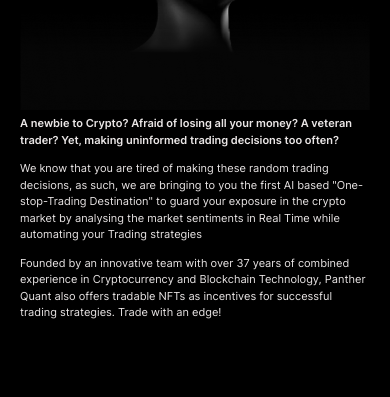
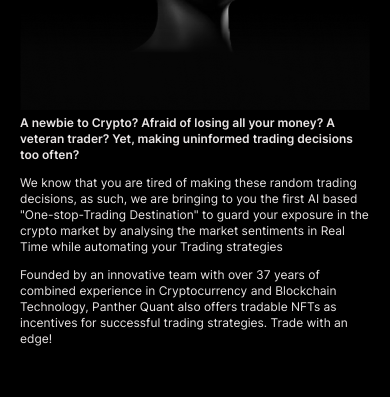
Before and after one commit to AribaAbbas123/Quant-Panther, a React (Create React App) app: page / in a window 390 px wide. Shown: the part 869-1266 px from the top of the page. Built offline with nearby package versions, Linux system fonts and the light colour scheme.

Commit message:
Final change

```diff
--- a/src/App.css
+++ b/src/App.css
@@ -1492,7 +1492,7 @@
     animation: showHide 5s ease-in-out infinite;
     left: -74px;
     bottom: -35px;
-    width: 50%;
+    width: 40%;
 }.token-text {
   left: -11px;
   bottom: -10px;
@@ -1502,7 +1502,7 @@
 @media screen and (min-width: 0px) and (max-width: 480px) {
   .input-footer-main {
     width: 335px;
-    height: 43px;
+    height: 44px;
   }
 
   .input-footer {
@@ -1599,6 +1599,12 @@
   .roadmap-circle-top {
     width: 30%;
   }
+  .circle-Bottom-Ani-road {
+    animation: showHide 5s ease-in-out infinite;
+    left: -80px;
+    bottom: -35px;
+    width: 50%;
+}
 
   .token-text {
     left: -6px;
--- a/src/Components/Banner.jsx
+++ b/src/Components/Banner.jsx
@@ -81,9 +81,9 @@
             </div>
 
             <div className='text-pClr leading-normal flex justify-end flex-col '>
-              <p className='semiBold text-[11px] lg:text-[22px] md:text-[11px]'>A newbie to Crypto? Afraid of losing all your money? A veteran trader? Yet, making uninformed trading decisions too often?</p>
-              <p className='regular text-[11px] lg:text-base md:text-[11px] py-3'> We know that you are tired of making these random trading decisions, as such, we are bringing to you the first AI based "One-stop-Trading Destination" to guard your exposure in the crypto market by analysing the market sentiments in Real Time while automating your Trading strategies</p>
-              <p className='regular text-[11px] lg:text-base md:text-[11px]'> Founded by an innovative team with over 37 years of combined experience in Cryptocurrency and Blockchain Technology, Panther Quant also offers tradable NFTs as incentives for successful trading strategies. Trade with an edge!</p>
+              <p className='semiBold text-xs lg:text-[22px] md:text-xs'>A newbie to Crypto? Afraid of losing all your money? A veteran trader? Yet, making uninformed trading decisions too often?</p>
+              <p className='regular text-xs lg:text-base md:text-xs py-3'> We know that you are tired of making these random trading decisions, as such, we are bringing to you the first AI based "One-stop-Trading Destination" to guard your exposure in the crypto market by analysing the market sentiments in Real Time while automating your Trading strategies</p>
+              <p className='regular text-xs lg:text-base md:text-xs'> Founded by an innovative team with over 37 years of combined experience in Cryptocurrency and Blockchain Technology, Panther Quant also offers tradable NFTs as incentives for successful trading strategies. Trade with an edge!</p>
             </div>
           </div>
 
--- a/src/Components/Footer.jsx
+++ b/src/Components/Footer.jsx
@@ -9,7 +9,7 @@
       <div className='footer-gradient'>
         <div className='px-5 lg:px-20 md:px-10-20 pt-14 lg:pt-36'>
 
-          <div className='flex lg:justify-between flex-wrap pb-16'>
+          <div className='flex justify-center flex-wrap pb-16'>
 
             <div className='grow'>
               <h1 className='text-white bold text-2xl lg:text-4xl'>Reach U<span className='text-purple'>s Now</span></h1>
--- a/src/Components/Token.jsx
+++ b/src/Components/Token.jsx
@@ -82,7 +82,7 @@
             {/* smallScreen-token */}
             <div className='smallScreen-token'>
               {/* 1st row  */}
-              <div className='flex justify-between pt-4'>
+              <div className='flex justify-between pt-4 gap-4'>
                 {/* 1 */}
                 <div className='flex gap-3 flex-col lg:text-end token-main-tab team ms-0 lg:ms-auto md:ms-0'>
                   <p className='text-xs lg:text-base semiBold pr-[14px]'>Team</p>
@@ -95,7 +95,7 @@
                 </div>
               </div>
               {/* 2nd row */}
-              <div className='flex justify-between pt-4'>
+              <div className='flex justify-between pt-4 gap-4'>
                 {/* 3 */}
                 <div className='flex gap-3 flex-col token-main-tab Bounty-tab ms-0 lg:ms-auto md:ms-0'>
                   <p className='text-xs lg:text-base semiBold pr-[14px]'>Bounty</p>
@@ -108,7 +108,7 @@
                 </div>
               </div>
               {/* 3rd row  */}
-              <div className='flex justify-between pt-4'>
+              <div className='flex justify-between pt-4 gap-4'>
                 {/* 5 */}
                 <div className='flex gap-3 flex-col lg:text-end token-main-tab Ecosystem-tab ms-0 lg:ms-auto md:ms-0'>
                   <p className='text-xs lg:text-base semiBold pr-[14px]'>Ecosystem</p>
@@ -121,7 +121,7 @@
                 </div>
               </div>
               {/* 4th row  */}
-              <div className='flex justify-between pt-4'>
+              <div className='flex justify-between pt-4 gap-4'>
                 {/* 7 */}
                 <div className='flex gap-3 flex-col lg:text-end token-main-tab Product-Development-tab ms-0 lg:ms-auto md:ms-0'>
                   <p className='text-xs lg:text-base semiBold pr-[14px]'>Product Development</p>
```
